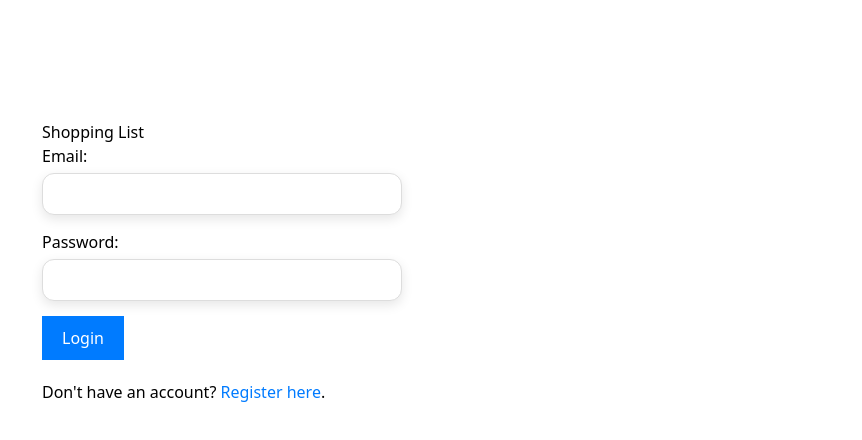
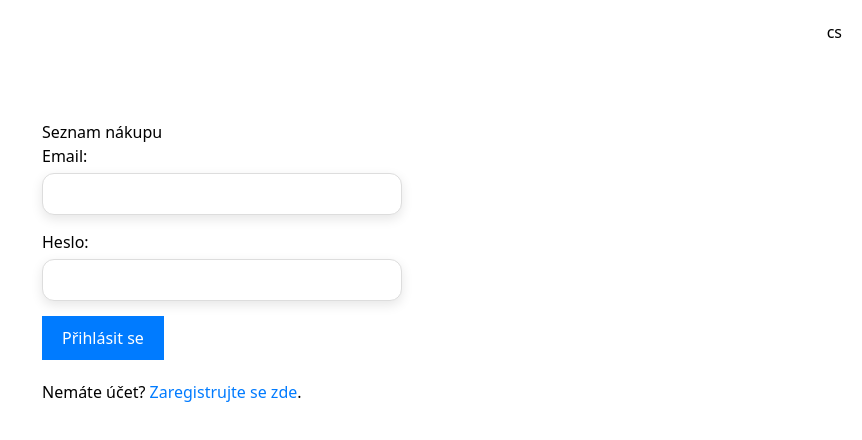
Before and after one commit to Vik94inGit/shoppingList, a React (Vite) app: page /login in a window 1280 px wide. Shown: the top 440 px of the page, without its empty margins (418-1280 px from the left). Built offline with nearby package versions, Linux system fonts and the light colour scheme.

Commit message:
eng-cz language changes

```diff
--- a/package.json
+++ b/package.json
@@ -14,7 +14,9 @@
     "prop-types": "^15.8.1",
     "react": "^19.1.1",
     "react-dom": "^19.1.1",
-    "react-router-dom": "^7.9.5"
+    "react-router-dom": "^7.9.5",
+    "i18next": "^23.6.0",
+    "react-i18next": "^13.3.1"
   },
   "devDependencies": {
     "@eslint/js": "^9.36.0",
--- a/src/App.jsx
+++ b/src/App.jsx
@@ -8,7 +8,7 @@ import { ShoppingList } from "./components/shoppingList/ShoppingList.jsx";
 import HomePage from "./components/homePage/HomePage.jsx";
 import { LoginPage } from "./components/logPage/loginPage.jsx";
 import { RegisterPage } from "./components/logPage/registerPage.jsx";
-
+import "./i18n.js";
 import { ShoppingListProvider } from "./context/ShoppingListContext.jsx";
 
 // Helper component to protect routes
--- /dev/null
+++ b/src/components/ChangeLanguage.jsx
@@ -0,0 +1,43 @@
+import { useState } from "react";
+import { useTranslation } from "react-i18next";
+
+export const ChangeLanguage = () => {
+  const [isMenuOpen, setIsMenuOpen] = useState(false);
+  const {
+    i18n: { language, changeLanguage },
+  } = useTranslation();
+
+  const onChangeLanguage = (lng) => {
+    changeLanguage(lng);
+    setIsMenuOpen(false);
+  };
+
+  return (
+    <>
+      <button
+        onClick={() => setIsMenuOpen((p) => !p)}
+        className="fixed top-5 right-5"
+      >
+        {language}
+      </button>
+      {isMenuOpen && (
+        <div className="fixed right-4 top-12 bg-white border  rounded-lg shadow-md min-w-[120px] z-50">
+          <>
+            <button
+              className="block w-full text-left px-3 py-2 text-sm hover:bg-gray-100"
+              onClick={() => onChangeLanguage("en")}
+            >
+              en
+            </button>
+            <button
+              className="block w-full text-left px-3 py-2 text-sm hover:bg-gray-100"
+              onClick={() => onChangeLanguage("cz")}
+            >
+              cz
+            </button>
+          </>
+        </div>
+      )}
+    </>
+  );
+};
--- a/src/components/logPage/logOut.jsx
+++ b/src/components/logPage/logOut.jsx
@@ -16,7 +16,7 @@ export function LogoutButton() {
   };
   return (
     <button onClick={handleLogout} className="logout-btn">
-      Logout
+      Log out
     </button>
   );
 }
--- a/src/components/logPage/loginPage.jsx
+++ b/src/components/logPage/loginPage.jsx
@@ -1,6 +1,7 @@
 // src/pages/LoginPage.jsx
 import React, { useState } from "react";
 import { useNavigate } from "react-router-dom";
+import { useTranslation } from "react-i18next";
 const apiBaseUrl = import.meta.env.VITE_API_URL;
 import { useShoppingList } from "../../context/ShoppingListContext.jsx";
 export function LoginPage() {
@@ -9,6 +10,7 @@ export function LoginPage() {
   const [loading, setLoading] = useState(false);
   const [error, setError] = useState("");
   const { login } = useShoppingList();
+  const { t } = useTranslation();
 
   const navigate = useNavigate();
 
@@ -53,7 +55,7 @@ export function LoginPage() {
   return (
     <div style={{ maxWidth: "400px", margin: "100px auto", padding: "20px" }}>
       <h2 style={{ margin: "15px 0, bold", display: "block" }}>
-        Shopping List
+        {t("pages.login.shoppingList")}
       </h2>
 
       {error && <p style={{ color: "red" }}>{error}</p>}
@@ -81,7 +83,7 @@ export function LoginPage() {
         </div>
 
         <div style={{ marginBottom: "15px" }}>
-          <label>Password:</label>
+          <label> {t("pages.login.password")}:</label>
           <input
             type="password"
             value={password}
@@ -113,14 +115,16 @@ export function LoginPage() {
             cursor: loading ? "not-allowed" : "pointer",
           }}
         >
-          {loading ? "Logging in..." : "Login"}
+          {loading
+            ? `${t("pages.login.loginMes1")}`
+            : `${t("pages.login.loginMes2")}`}
         </button>
       </form>
 
       <p style={{ marginTop: "20px" }}>
-        Don't have an account?{" "}
+        {t("pages.login.registerMessage1")}{" "}
         <a href="/register" style={{ color: "#007bff" }}>
-          Register here
+          {t("pages.login.registerMessage2")}
         </a>
         .
       </p>
--- /dev/null
+++ b/src/i18n.js
@@ -0,0 +1,27 @@
+import i18next from "i18next";
+import { initReactI18next } from "react-i18next";
+import { csTranslations } from "./locales/cs";
+import { enTranslations } from "./locales/en";
+
+const LANGUAGE_STORAGE_KEY = "language";
+const SUPPORTED_LANGUAGES = ["cs", "en"];
+
+export const defaultLanguage = "cs";
+
+i18next.use(initReactI18next).init({
+  lng: localStorage.getItem(LANGUAGE_STORAGE_KEY) || defaultLanguage,
+  fallbackNS: "main",
+  supportedLngs: SUPPORTED_LANGUAGES,
+  fallbackLng: defaultLanguage,
+  interpolation: {
+    escapeValue: false,
+  },
+  resources: {
+    cs: csTranslations,
+    en: enTranslations,
+  },
+});
+
+// i18next.on("languageChanged", () => {
+//   window.localStorage.set(LANGUAGE_STORAGE_KEY, i18next.language)
+// })
--- /dev/null
+++ b/src/locales/cs/index.js
@@ -0,0 +1,15 @@
+export const csTranslations = {
+  main: {
+    pages: {
+      login: {
+        loginButton: "Přihlásit se",
+        shoppingList: "Seznam nákupu",
+        password: "Heslo",
+        registerMessage1: "Nemáte účet?",
+        registerMessage2: "Zaregistrujte se zde",
+        loginMes1: "Přihlašování...",
+        loginMes2: "Přihlásit se",
+      },
+    },
+  },
+};
--- /dev/null
+++ b/src/locales/en/index.js
@@ -0,0 +1,15 @@
+export const enTranslations = {
+  main: {
+    pages: {
+      login: {
+        shoppingList: "Shopping List",
+        password: "Password",
+        registerMessage1: "Don't have an account?",
+        registerMessage2: "Register here",
+        loginMes1: "Logging in...",
+        loginMes2: "Login",
+      },
+      logout: "Log out",
+    },
+  },
+};
--- a/src/main.jsx
+++ b/src/main.jsx
@@ -2,9 +2,11 @@ import { StrictMode } from "react";
 import { createRoot } from "react-dom/client";
 import "./index.css";
 import { App } from "./App.jsx";
+import { ChangeLanguage } from "./components/ChangeLanguage.jsx";
 
 createRoot(document.getElementById("root")).render(
   <StrictMode>
+    <ChangeLanguage />
     <App />
   </StrictMode>
 );
```
Also changed, not shown: 1 other file (tests, documents, lock files or other folders).
